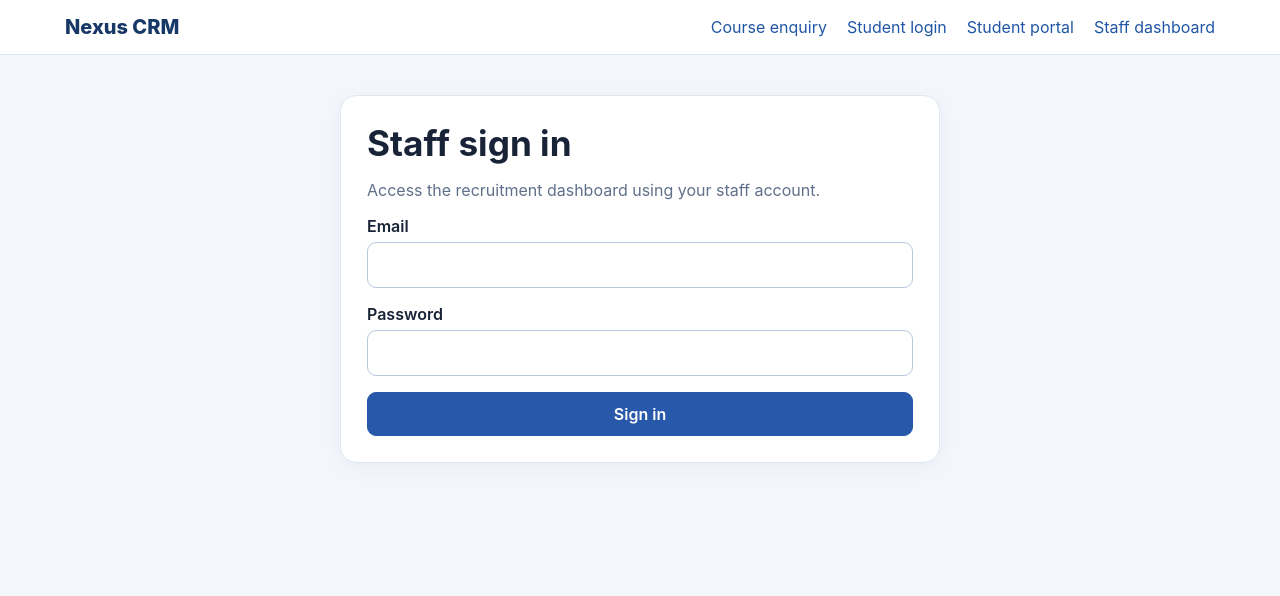
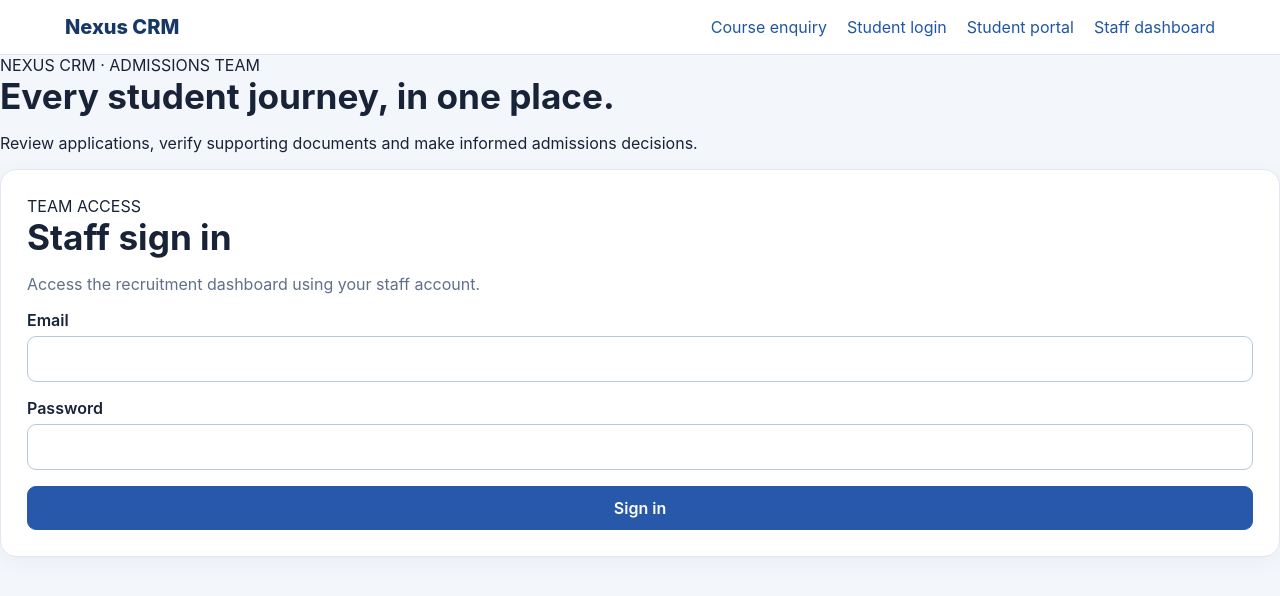
Before and after one commit to gator2511/nexus_crm_, a React (Vite) app in the folder client/: page /staff/login in a window 1280 px wide. Shown: the top 596 px of the page. Built offline with nearby package versions, Linux system fonts and the light colour scheme.

Commit message:
Refine staff and student portal experience

```diff
--- a/client/src/pages/StaffLogin.jsx
+++ b/client/src/pages/StaffLogin.jsx
@@ -22,9 +22,9 @@ export default function StaffLogin() {
     } catch (err) { setError(err.message || 'Unable to sign in'); }
     finally { setBusy(false); }
   }
-  return <main className="page narrow">
+  return <main className="auth-layout staff-auth"><section className="auth-story"><span className="eyebrow">NEXUS CRM · ADMISSIONS TEAM</span><h1>Every student journey, in one place.</h1><p>Review applications, verify supporting documents and make informed admissions decisions.</p></section><div className="auth-card">
     <section className="panel">
-      <h1>Staff sign in</h1>
+      <span className="eyebrow">TEAM ACCESS</span><h1>Staff sign in</h1>
       <p className="muted">Access the recruitment dashboard using your staff account.</p>
       <form onSubmit={submit} className="form-stack">
         <label>Email<input type="email" required autoComplete="username" value={email}
@@ -34,6 +34,6 @@ export default function StaffLogin() {
         {error && <p role="alert" className="error">{error}</p>}
         <button disabled={busy}>{busy ? 'Signing in…' : 'Sign in'}</button>
       </form>
-    </section>
+    </section></div>
   </main>;
 }
```
